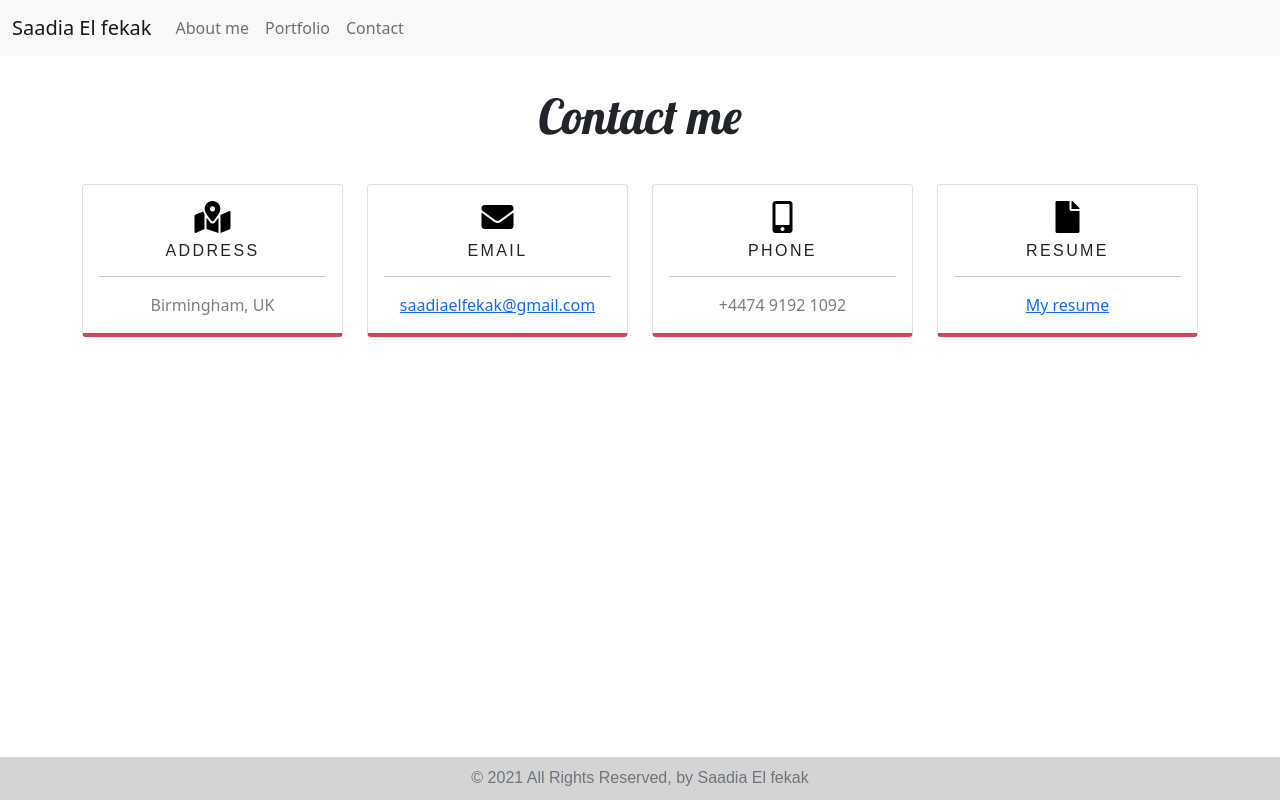
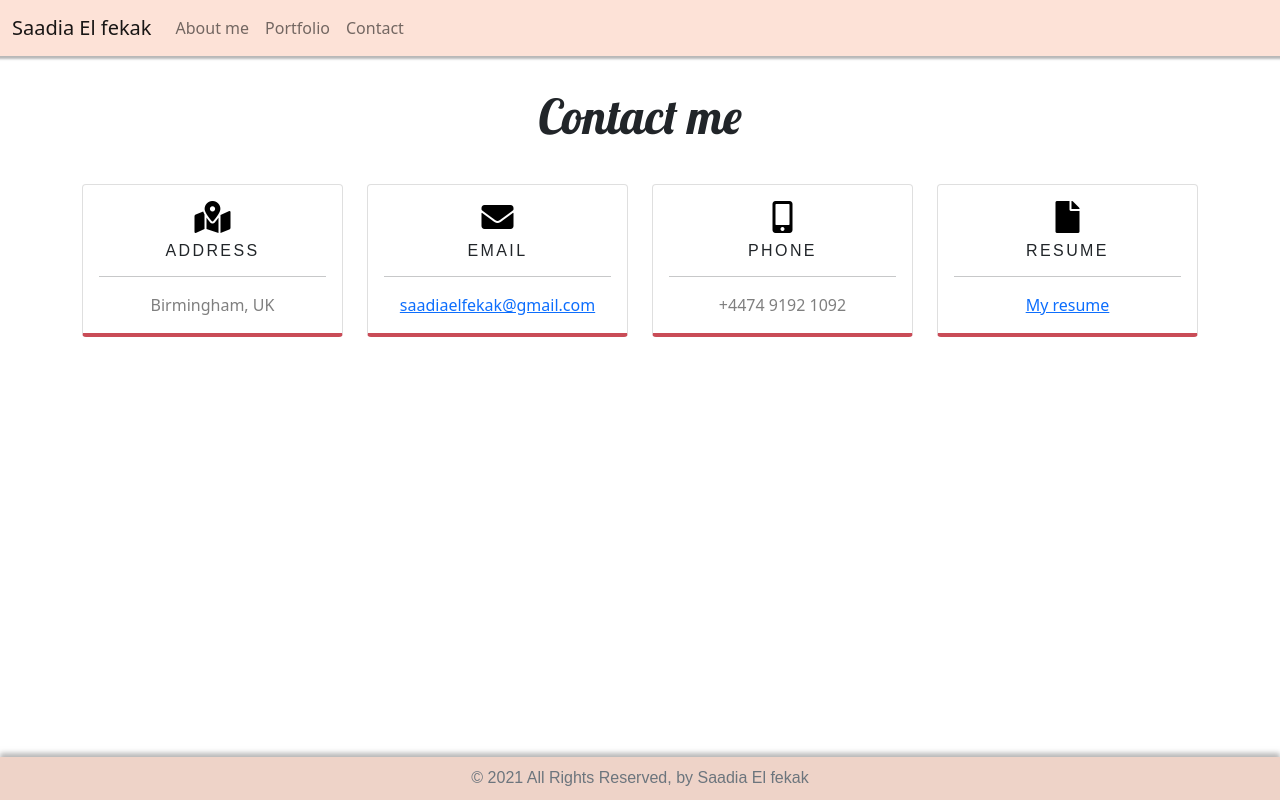
Before and after one commit to SaadiaELF/SEF_Portfolio, a React (Create React App) app: page /contact in a window 1280 px wide. Built offline with nearby package versions, Linux system fonts and the light colour scheme; a web font is replaced by a local one.

Commit message:
Restyling footer and Header

```diff
--- a/src/components/Footer/Footer.css
+++ b/src/components/Footer/Footer.css
@@ -1,9 +1,11 @@
 /* styling footer */
 .footer {
     padding: 0.6rem 0;
-    background-color: rgb(212, 212, 212);
+    background-color: rgb(238, 211, 200);
     margin-bottom: 0;
+    box-shadow: 0px -4px 5px 0px rgba(161, 160, 160, 0.75);
 }
+
 .footer p {
     font-family: 'Fira Sans Condensed', sans-serif, Georgia, 'Times New Roman', Times, serif;
     font-size: 1rem;
--- /dev/null
+++ b/src/components/Header/Header.css
@@ -0,0 +1,4 @@
+#Navbar {
+    box-shadow: 0px 0px 2px 3px rgba(161, 160, 160, 0.75);
+    background-color: rgb(253, 226, 215);
+}
--- a/src/components/Header/Header.js
+++ b/src/components/Header/Header.js
@@ -1,12 +1,14 @@
 import React from "react";
 import { Navbar, NavbarBrand, Collapse, Nav, NavItem, NavLink } from "reactstrap";
+import "./Header.css";
 
 // Header component holding the navbar and links to pages
 function Header() {
     return (
         <div>
             <Navbar
-                color="light"
+                id="Navbar"
+                // color="rgb(212, 212, 212)"
                 expand="lg"
                 fixed="top"
                 light
```
